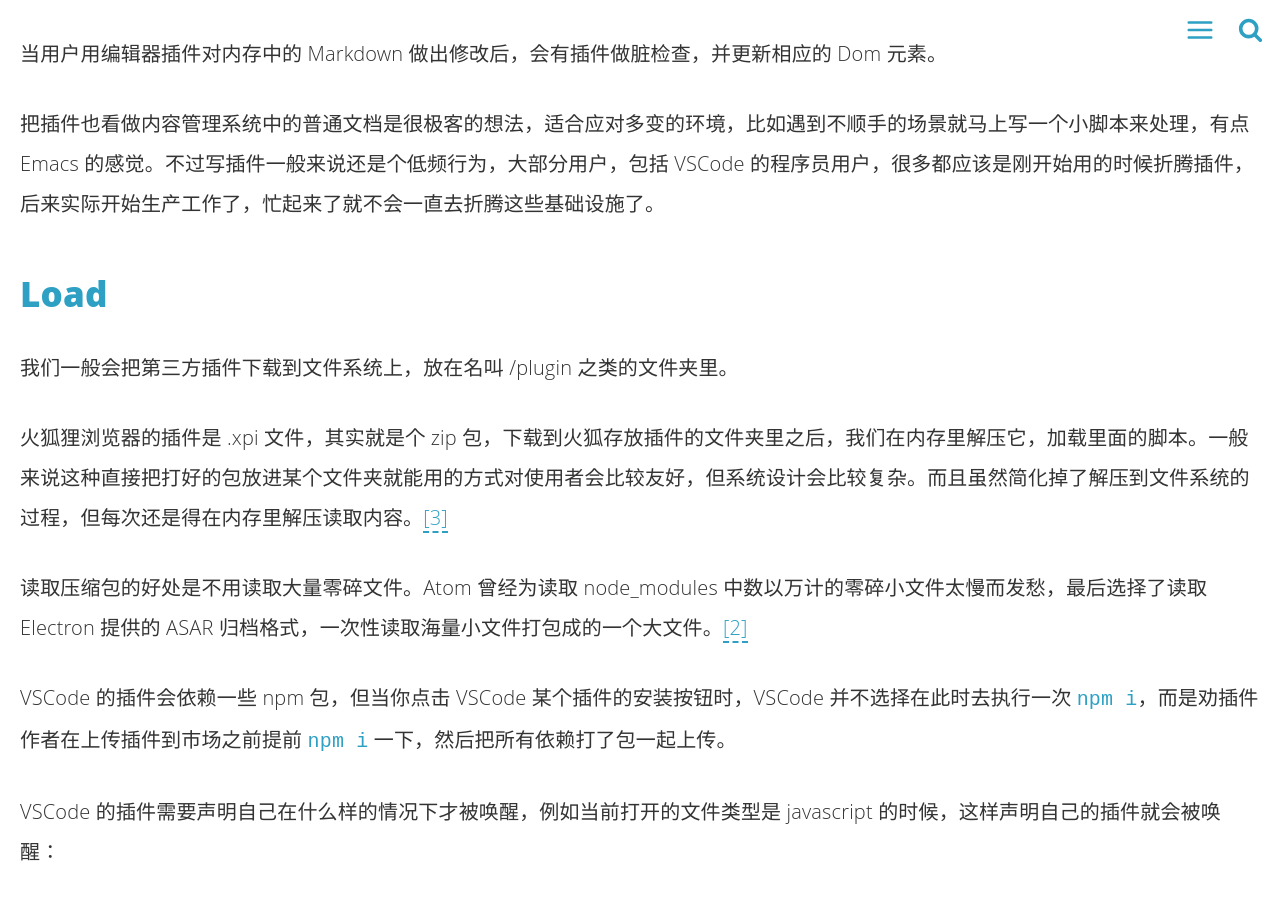
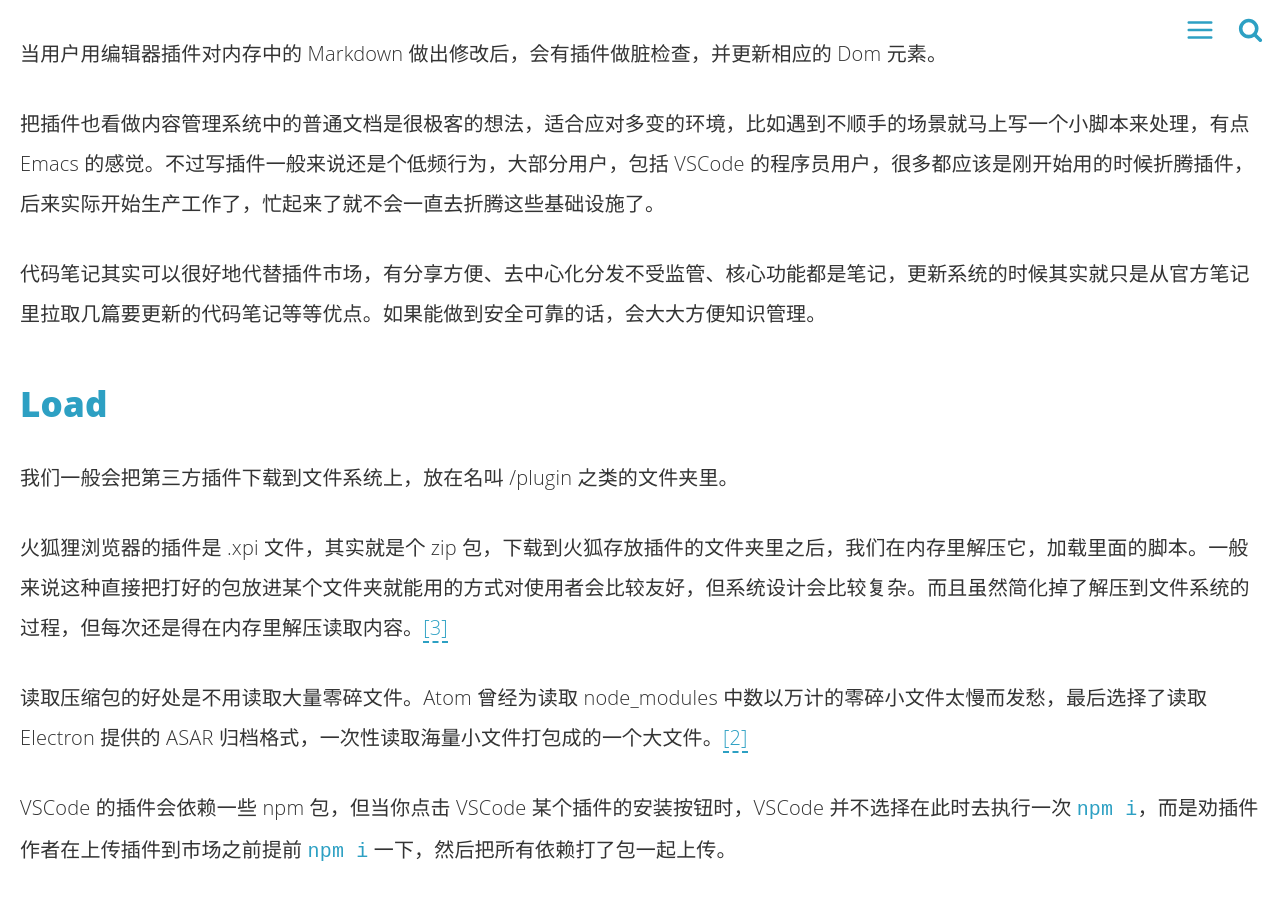
Before and after one commit to linonetwo/linonetwo.github.io, a Jekyll site: the page built from _posts/2017-08-21-前端插件系统设计.md, in a window 1280 px wide and 900 px high, scrolled down 8661 px. Built offline with Jekyll 4.4.1, drawn with Linux system fonts in a browser that asks for light colours; comment, search, counter and statistics services are not loaded.

Commit message:
Update 2017-08-21-前端插件系统设计.md

```diff
--- a/_posts/2017-08-21-前端插件系统设计.md
+++ b/_posts/2017-08-21-前端插件系统设计.md
@@ -142,6 +142,8 @@
 当用户用编辑器插件对内存中的 Markdown 做出修改后，会有插件做脏检查，并更新相应的 Dom 元素。
 
 把插件也看做内容管理系统中的普通文档是很极客的想法，适合应对多变的环境，比如遇到不顺手的场景就马上写一个小脚本来处理，有点 Emacs 的感觉。不过写插件一般来说还是个低频行为，大部分用户，包括 VSCode 的程序员用户，很多都应该是刚开始用的时候折腾插件，后来实际开始生产工作了，忙起来了就不会一直去折腾这些基础设施了。
+
+代码笔记其实可以很好地代替插件市场，有分享方便、去中心化分发不受监管、核心功能都是笔记，更新系统的时候其实就只是从官方笔记里拉取几篇要更新的代码笔记等等优点。如果能做到安全可靠的话，会大大方便知识管理。
 
 ## Load
 
```
